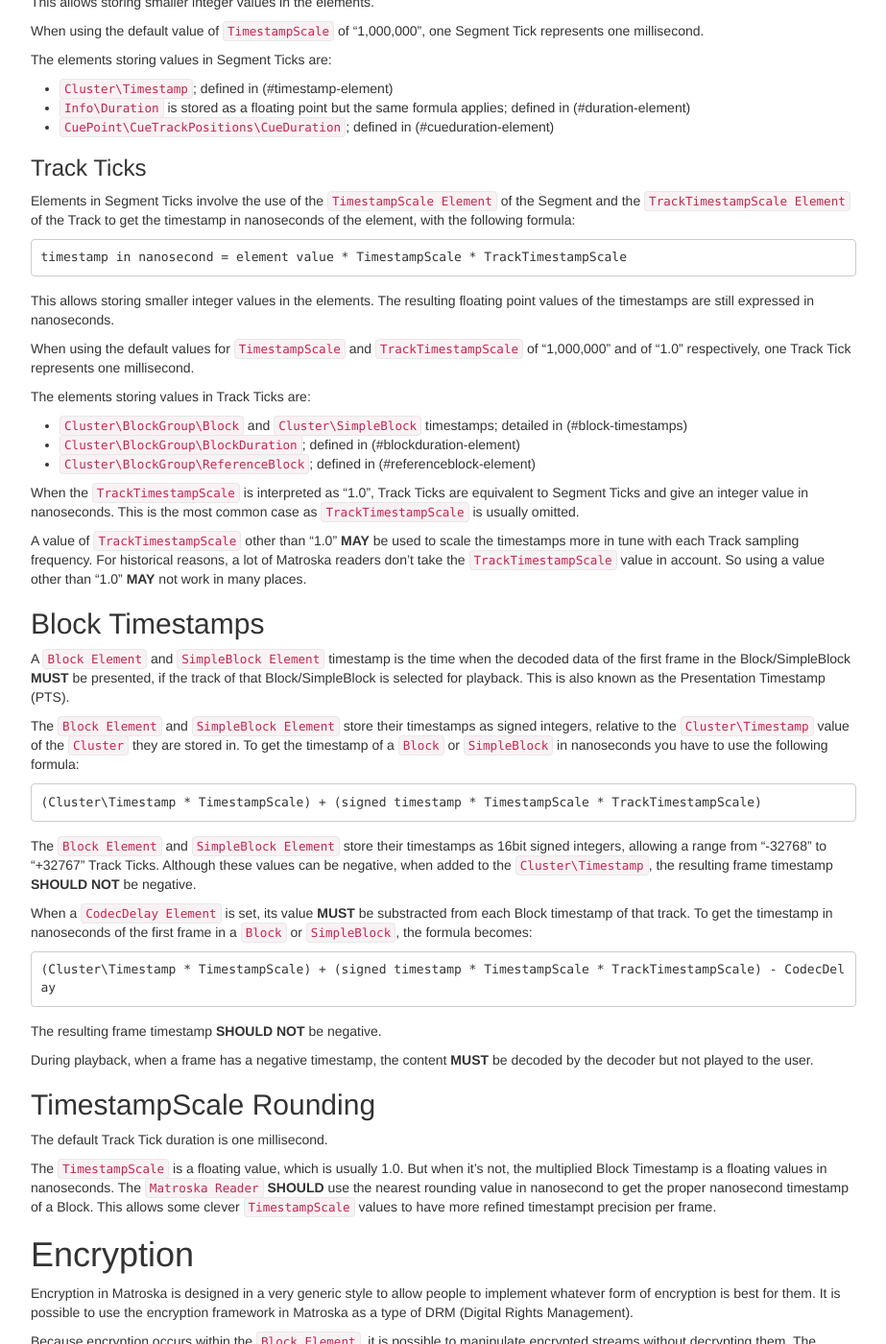
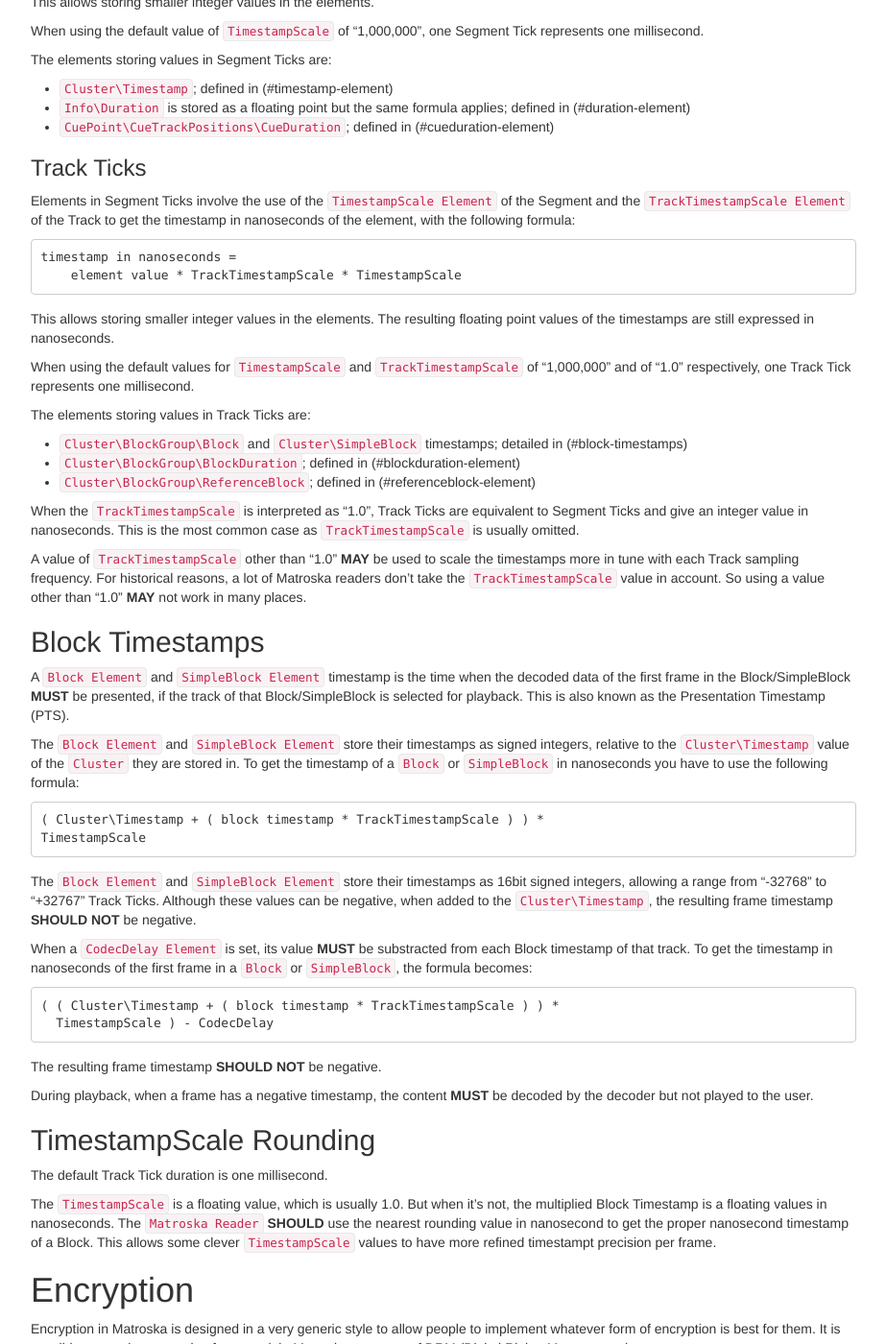
Before and after one commit to ietf-wg-cellar/matroska-specification, a Jekyll site: the page built from notes.md, in a window 1280 px wide and 1400 px high, scrolled down 4255 px. Shown: the whole window at 96% size, without its empty margins (273-1196 px from the left). Built offline with Jekyll 4.4.1, drawn with Linux system fonts in a browser that asks for light colours.

Commit message:
Reduce the width of timestamp formulas to fix the TXT output

```diff
--- a/notes.md
+++ b/notes.md
@@ -309,7 +309,8 @@ The elements storing values in Segment Ticks are:
 Elements in Segment Ticks involve the use of the `TimestampScale Element` of the Segment and the `TrackTimestampScale Element` of the Track
 to get the timestamp in nanoseconds of the element, with the following formula:
 
-    timestamp in nanosecond = element value * TimestampScale * TrackTimestampScale
+    timestamp in nanoseconds =
+        element value * TrackTimestampScale * TimestampScale
 
 This allows storing smaller integer values in the elements.
 The resulting floating point values of the timestamps are still expressed in nanoseconds.
@@ -340,7 +341,8 @@ The `Block Element` and `SimpleBlock Element` store their timestamps as signed i
 to the `Cluster\Timestamp` value of the `Cluster` they are stored in.
 To get the timestamp of a `Block` or `SimpleBlock` in nanoseconds you have to use the following formula:
 
-    (Cluster\Timestamp * TimestampScale) + (signed timestamp * TimestampScale * TrackTimestampScale)
+    ( Cluster\Timestamp + ( block timestamp * TrackTimestampScale ) ) *
+    TimestampScale
 
 The `Block Element` and `SimpleBlock Element` store their timestamps as 16bit signed integers,
 allowing a range from "-32768" to "+32767" Track Ticks.
@@ -349,7 +351,8 @@ Although these values can be negative, when added to the `Cluster\Timestamp`, th
 When a `CodecDelay Element` is set, its value **MUST** be substracted from each Block timestamp of that track.
 To get the timestamp in nanoseconds of the first frame in a `Block` or `SimpleBlock`, the formula becomes:
 
-    (Cluster\Timestamp * TimestampScale) + (signed timestamp * TimestampScale * TrackTimestampScale) - CodecDelay
+    ( ( Cluster\Timestamp + ( block timestamp * TrackTimestampScale ) ) *
+      TimestampScale ) - CodecDelay
 
 The resulting frame timestamp **SHOULD NOT** be negative.
 
```
